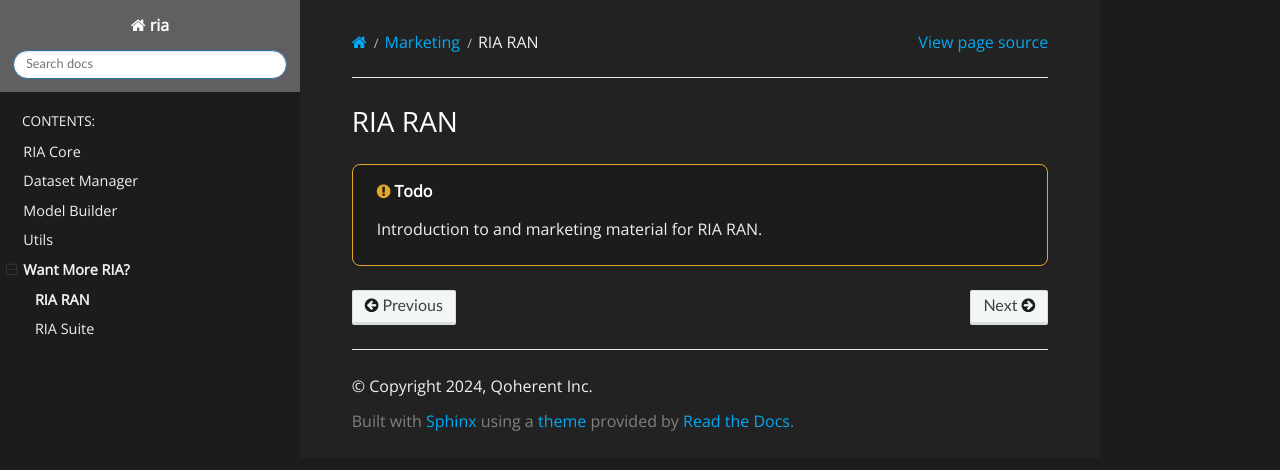
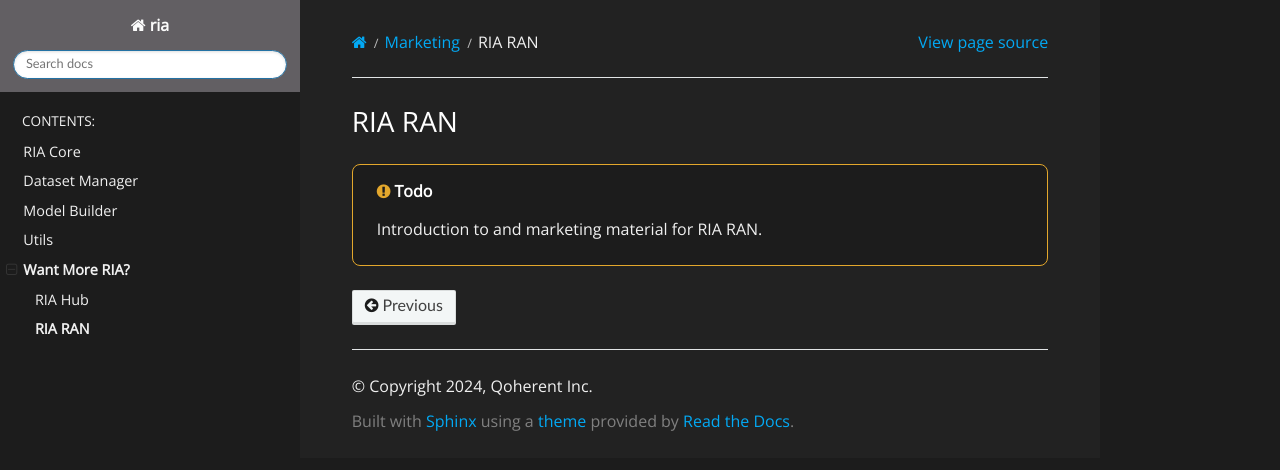
Before and after one commit to qoherent/ria, a Sphinx documentation site: the page built from docs/source/marketing/riaran.rst, in a window 1280 px wide. Shown: the top 470 px of the page. Built offline with Sphinx 7.4.7 and the Read the Docs theme 2.0.0, drawn with Linux system fonts in a browser that asks for light colours.

Commit message:
Renamed RIA Suite -> RIA Hub

```diff
--- a/docs/source/marketing/index.rst
+++ b/docs/source/marketing/index.rst
@@ -8,5 +8,5 @@ Marketing
    :maxdepth: 2
    :caption: Contents:
 
+   RIA Hub <riahub>
    RIA RAN <riaran>
-   RIA Suite <riasuite>
--- /dev/null
+++ b/docs/source/marketing/riahub.rst
@@ -0,0 +1,6 @@
+RIA Hub
+=======
+
+.. todo::
+
+   Introduction to and marketing materials for RIA Hub.
--- a/docs/source/marketing/riasuite.rst
+++ /dev/null
@@ -1,6 +0,0 @@
-RIA Suite
-=========
-
-.. todo::
-
-   Introduction to and marketing materials for RIA Suite.
```
